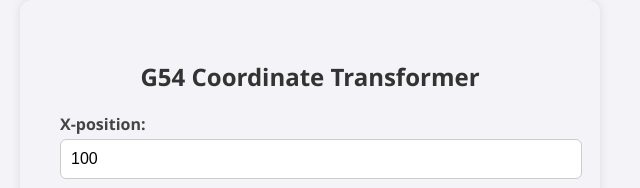
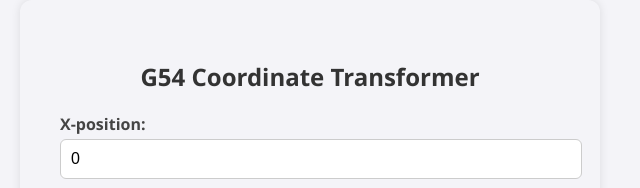
Before and after one commit to ccalfUT/g54-transformer, a plain HTML site: page index.html in a window 1280 px wide. Shown: the top 188 px of the page, 330-970 px from the left. Drawn offline with Linux system fonts and the light colour scheme.

Commit message:
Update index.html

```diff
--- a/index.html
+++ b/index.html
@@ -66,7 +66,7 @@
   <h2>G54 Coordinate Transformer</h2>
 
   <label for="x">X-position:</label>
-  <input id="x" type="number" value="100" />
+  <input id="x" type="number" value="0" />
 
   <label for="y">Y-position:</label>
   <input id="y" type="number" value="0" />
@@ -86,7 +86,7 @@
 
   <script>
     function deg2rad(deg) {
-      return deg * Math.PI / 180;
+      return deg * (Math.PI / 180);
     }
 
     function transform() {
```
